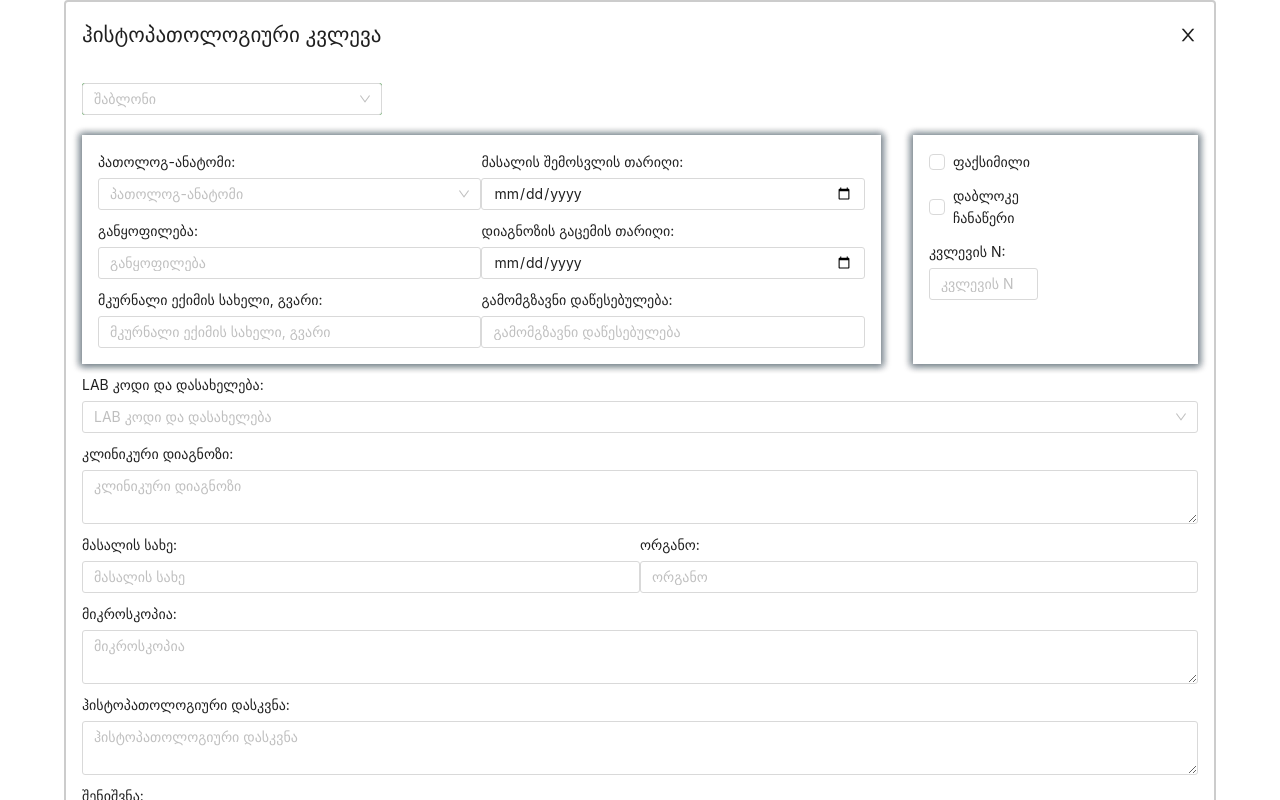
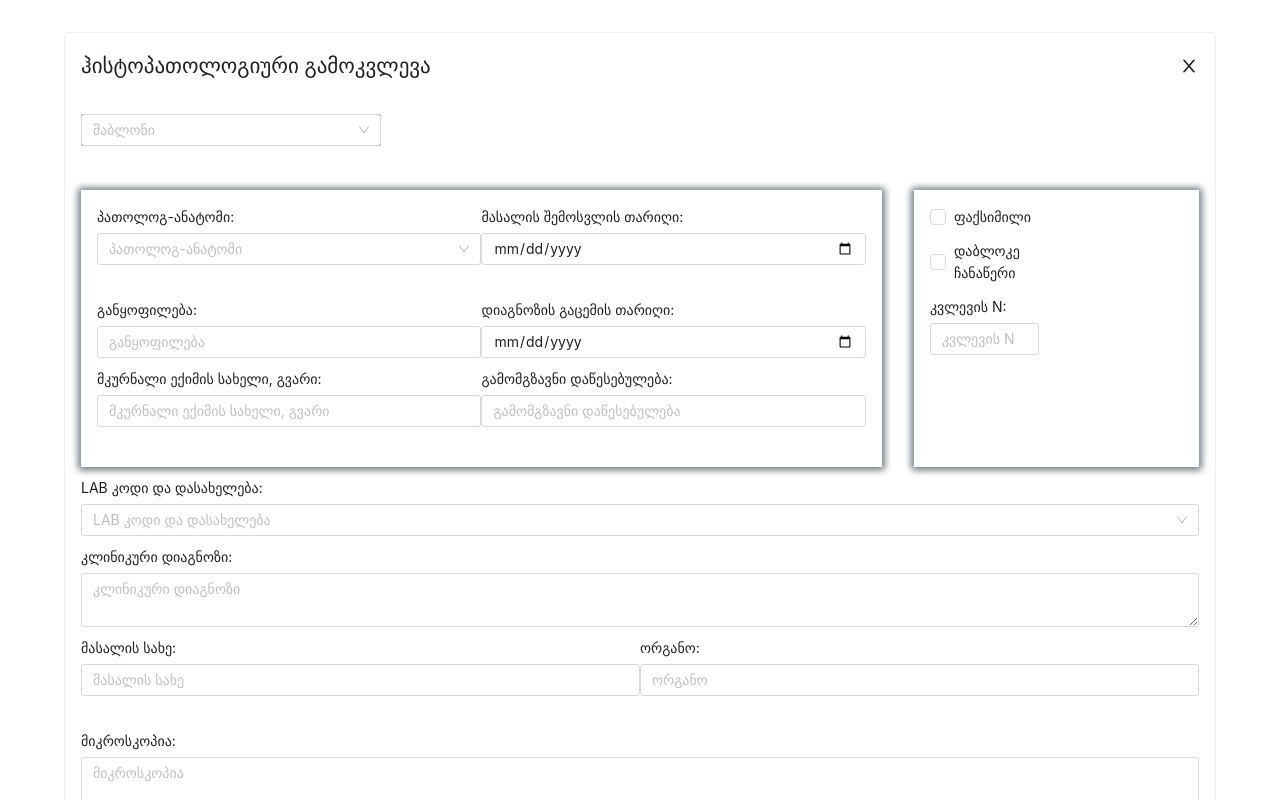
Before and after one commit to Makinloot/medsoft-3, a React (Vite) app: page / in a window 1280 px wide. Shown: the top 800 px of the page. Built offline with nearby package versions, Linux system fonts and the light colour scheme; no server answers.

Commit message:
fix styles

```diff
--- a/src/App.jsx
+++ b/src/App.jsx
@@ -42,7 +42,7 @@ function App() {
   return (
     <div className="App">
       <Form />
-      {/* <EhrRecords data={ehrRecordsData} /> */}
+      <EhrRecords data={ehrRecordsData} />
     </div>
   );
 }
--- a/src/modules/crup/Crup.jsx
+++ b/src/modules/crup/Crup.jsx
@@ -1,4 +1,3 @@
-import React from "react";
 import { IoAddOutline } from "react-icons/io5";
 import { BiEdit } from "react-icons/bi";
 import { TiDeleteOutline } from "react-icons/ti";
--- a/src/modules/diagnosticRecord/DiagnosticRecord.jsx
+++ b/src/modules/diagnosticRecord/DiagnosticRecord.jsx
@@ -1,3 +1,4 @@
+/* eslint-disable react/prop-types */
 import { Card } from "antd";
 import styles from "./DiagnosticRecord.module.css";
 import Crup from "../crup/Crup";
--- a/src/modules/form/Form.jsx
+++ b/src/modules/form/Form.jsx
@@ -22,14 +22,14 @@ export default function Form() {
         autoComplete="off"
         style={{
           width: "90%",
-          margin: "0 auto",
-          border: "2px solid #ccc",
+          margin: "2rem auto",
+          border: "1px solid #f0f0f0",
           padding: "1rem",
           borderRadius: "4px",
         }}
       >
         <div className={styles.titleContainer}>
-          <h2 className={styles.title}>ჰისტოპათოლოგიური კვლევა</h2>
+          <h2 className={styles.title}>ჰისტოპათოლოგიური გამოკვლევა</h2>
           <div
             style={{
               display: "flex",
@@ -41,7 +41,9 @@ export default function Form() {
           </div>
         </div>
 
-        <InputField select templateSelect label="შაბლონი" noLabel />
+        <div style={{ width: "300px" }}>
+          <InputField select templateSelect label="შაბლონი" noLabel />
+        </div>
         <div className={styles.groupContainer}>
           <div className={styles.groupInputs}>
             <InputField label={"პათოლოგ-ანატომი:"} select />
@@ -91,7 +93,7 @@ function InputField({
   type,
 }) {
   return (
-    <div
+    <AntForm.Item
       className={styles.inputFieldContainer}
       style={margin && { margin: "10px 0" }}
     >
@@ -114,6 +116,6 @@ function InputField({
           <Input placeholder={label?.split(":")[0]} type={type && type} />
         )}
       </label>
-    </div>
+    </AntForm.Item>
   );
 }
--- a/src/pages/EhrRecords.jsx
+++ b/src/pages/EhrRecords.jsx
@@ -1,4 +1,4 @@
-import React, { useEffect, useState } from "react";
+/* eslint-disable react/prop-types */
 import DiagnosticRecord from "../modules/diagnosticRecord/DiagnosticRecord";
 
 export default function EhrRecords({ data }) {
```
